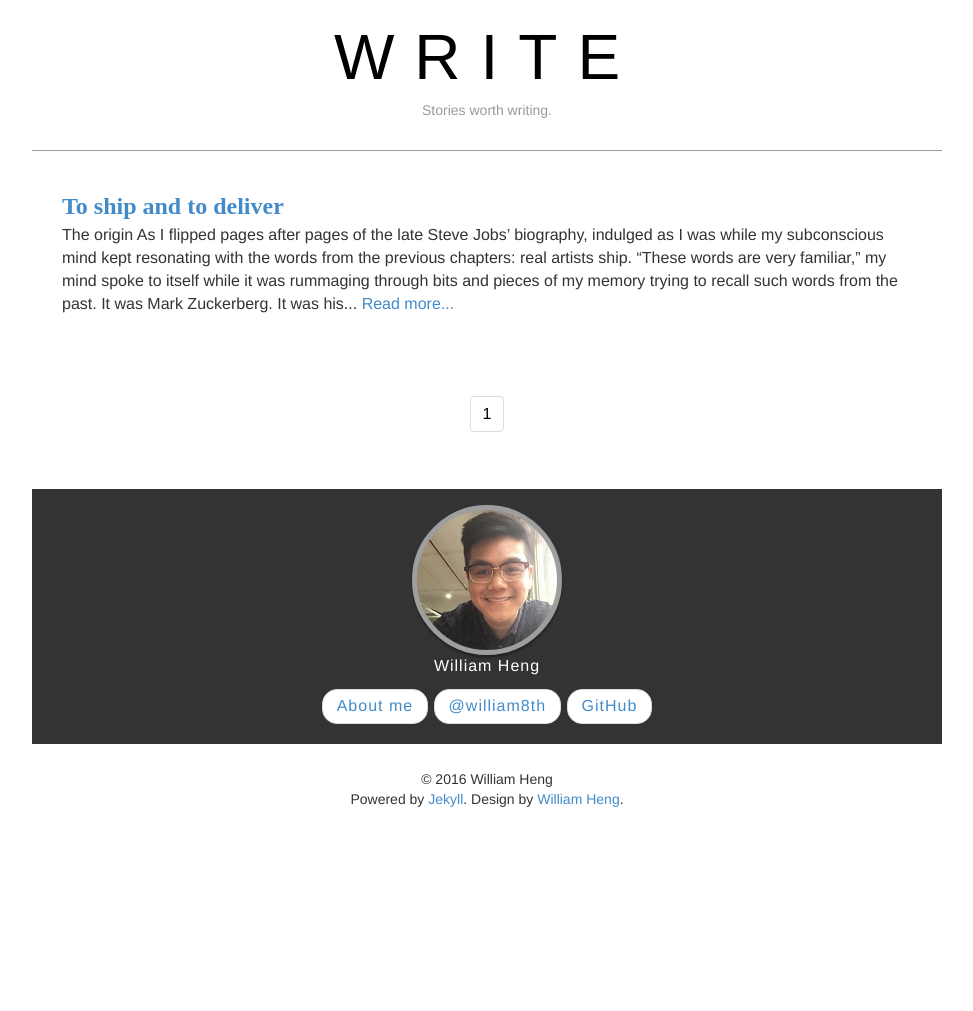
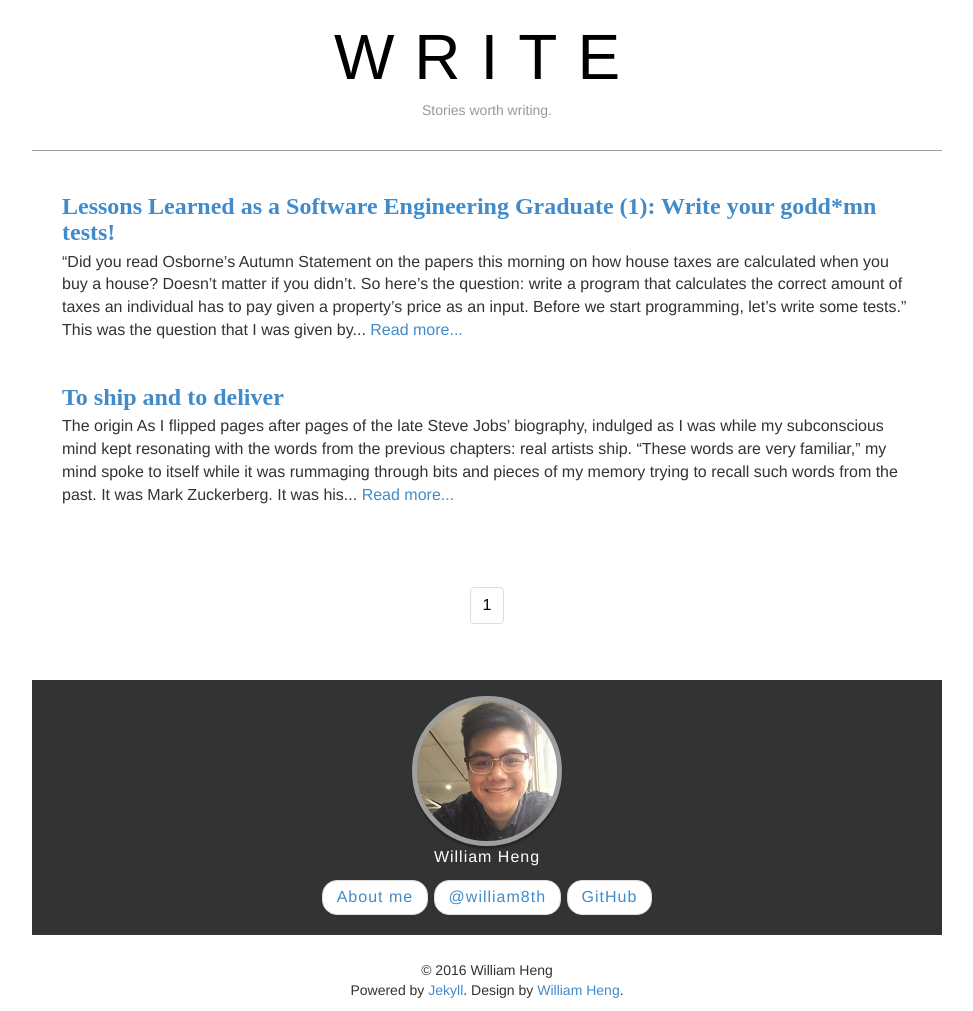
Before and after one commit to william8th/william8th.github.io, a Jekyll site: the page built from index.html, in a window 1280 px wide. Shown: the whole page, without its empty margins (153-1126 px from the left). Built offline with Jekyll 4.4.1, drawn with Linux system fonts in a browser that asks for light colours; the list of posts is cut into pages by our own code; before the commit the page ends 900 px from its top, so only the background shows below that; some of the changed lines change nothing that is shown.

Commit message:
Change some style. Add new post

```diff
--- /dev/null
+++ b/_posts/2016-08-15-lessons-learned-as-graduate-write-tests.markdown
@@ -0,0 +1,58 @@
+---
+layout:	post
+title:	"Lessons Learned as a Software Engineering Graduate (1)&#58; Write your godd*mn tests!"
+date:	2016-08-15 20:38:05 +0100
+---
+
+"Did you read Osborne's Autumn Statement on the papers this morning on how house taxes are calculated when you buy a house? Doesn't matter if you didn't. So here's the question: write a program that calculates the correct amount of taxes an individual has to pay given a property's price as an input. Before we start programming, let's write some tests."
+
+This was the question that I was given by my interviewer for a potential job. We were doing a pair-programming exercise and my mind went blank for the first time in a job interview.
+
+"Write some tests? What do you mean by writing some tests? What tests?"
+Questions started popping into my head as I was thinking of the solution to the problem. Tests? Why waste unnecessary time writing tests? What are tests anyway? I've been programming on and off for five years and I have only heard of them mentioned perfunctorily in university lecture slides or in the titles of blog posts that I've never clicked on.
+
+"Err... Okay..."
+
+"Yeah, let's write the tests first. Now, how would you write the tests for this calculator program?"
+
+I didn't know back then that this was test-driven development (or TDD abbreviated). Why do you even need tests? All you need to do to see if your code works correctly are simple:
+
+1. Write some code for the program.
+2. Run the program in such a way that it triggers the bit of code that you've just written.
+3. Verify if it ran to your expectation. If it did, well done. If it didn't, fix your code.
+
+Programming was this easy for me. Write some code and verify if it works. Tests? No one needs tests. Why do you need tests? You can test it yourself.
+
+"Ain't nobody got time for that"
+--------------------------------
+It's all about hackathons for the young and naive me. Hacking is cool, building something in a limited amount of time is cool, learning *x* language in *y* minutes is cool. TDD? Yucks, get that boring thing out of my face!
+
+I was fresh out of university thinking that all code was written and tested manually. As long as the [happy path](https://en.wikipedia.org/wiki/Happy_path) works, nothing else matters. The closest real-world experience that I had ever had was my internship in a small mobile application agency whose software engineering capabilities weren't quite as mature. Understandably, for a small-scale enterprise that they were, an application that ships is what's most important and I salute them for that. They didn't have TDD in mind and probably wouldn't have been happy with not seeing any "real" progress. They taught me a lot in terms of mobile application programming but I later found out that there was more to programming than just manually testing if the happy path works.
+
+Now that I have graduated and landed myself a job as a software engineer in a company where almost all of its employees keep on hammering on and on about tests, I was caught offguard thinking that I had already learned everything there is to know in software engineering. It turned out that I didn't know anything about software testing.
+I still remember the first lesson that I had attended at the software engineering academy that the company has set up. "How would you know if your code works? You have to first write some tests to prove that your code was what made the tests pass. That's how you can make sure that your code is bug free." It seemed silly to me that I have to write some tests first and make sure that they *fail* before I move on to writing code to make the tests pass. I wasn't used to such a foreign concept. **It felt like coding suddenly became more scientific - a hypothesis is assumed false unless proven otherwise - and it felt like the practice of software engineering became much more rigorous.**
+
+I started reading up more on TDD. I looked up stuff online, talked to people, and I was slowly making more friends who are preachers of TDD. It felt so right and yet so simple. How do you know if your code works? Well, by testing it.
+
+I still remember one of the most important quotes that I had stumbled upon while looking into what people mean when they say legacy code: What is legacy code? What makes a piece of code legacy? This was a question posted on Stack Overflow that will undoubtedly bring about very opinionated answers. One of the answers was this: [What do you call legacy code? Untested code.](http://programmers.stackexchange.com/questions/94007/when-is-code-legacy/94011#94011)
+
+The answer struck me in so many different ways. If you'd actually written tests to guard against expected conditions, you would be sure that the code that you've written would definitely work fine for the situation that you've tested against when your application is live. Of course, the number of states increases exponentially as you increase the number of variables in your application so there's just no way to test against all possible state permutations. TDD doesn't eliminate bugs, it reduces them.
+
+After attempting to do TDD for some time now, I've found myself actually taking my time to think about the problem at hand before writing any code unlike the old me who will jump at the problem and write boilerplate code that doesn't matter most of the time. I've seen quite a few programmers who don't do any planning beforehand and just jump straight at the problem. They would later find out that what they had programmed does not fit the acceptance criteria and there will be tons of bugs to be found. I know this because I was one of them. Writing code with your nimble fingers flying across the keyboard banging on the keys makes me feel satisfied as though it quenches a dying thirst of mine for the clicky keyboard sounds. Now that I look back at the old me, it feels wrong. I dived into the problem without thinking. People say that coding is akin to solving a puzzle. What puzzle can be solved without thinking?
+
+Writing good code is a result of an engineer's habit
+----------------------------------------------------
+Now that it's been almost a year since I started as a graduate, I slowly realise that the quality of code that an engineer produces is always a result of an engineer's habit. If an engineer is careful with her code, she would always analyse all the possible situations and gaps that are not considered. If an engineer only cares about "real" results and what is shown on the screen, it's most likely that error handling is an afterthought and not handled correctly, if handled at all.
+
+A piece of functionality is not comprised of just the happy paths. **There are parts of the code that can fail which *will* fail.** It's the engineer's responsibility to make sure that all possible situations are thought through.
+TDD is not just about error handling. TDD is about disciplining a software engineer into handling the different states that a software can be in. That's why tests are important. Tests to show that the happy paths work, tests to show that errors are handled correctly, tests to make sure that the code we have written is true to our expectations.
+
+"Yeah, so let's start writing the tests."
+
+My fingers were on the keyboard but it's not dancing across the keys like it used to. It's not moving. I didn't know what I was supposed to do.
+
+"I don't know how to write tests. Can you please guide me?"
+
+I started my TDD journey during an interview. The blessings of the Testing Goat was upon me...
+
+Side note: If you want to start doing TDD but don't know where to begin, I'd strongly recommend Harry J.W. Percival's *[Obey the Testing Goat](http://www.obeythetestinggoat.com/)*. I started the book with limited Python skills so even if you're not a Python master, it doesn't matter. It's a step-by-step book that will slowly bring you into the world of TDD. It's available free online and if you really enjoy it, get yourself a copy!
--- a/css/style.css
+++ b/css/style.css
@@ -69,7 +69,7 @@
 
 #article h2, h3 {
 	margin-top: 55px;
-	margin-bottom: 5px;
+	margin-bottom: -15px;
 }
 
 #article h2 {
@@ -89,7 +89,12 @@ h1.title {
 }
 
 #article p {
-	margin-bottom: 25px;
+	margin-top: 25px;
+	text-align: justify;
+}
+
+#article ol {
+	margin-top: 10px;
 }
 
 #navigation {
```
